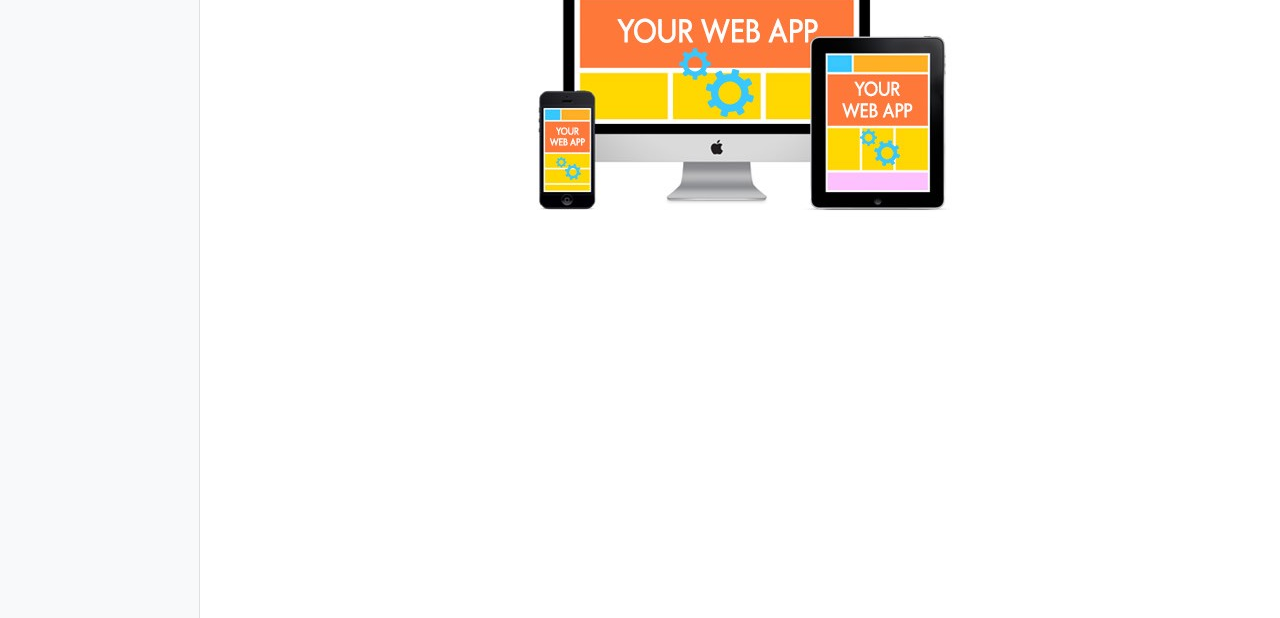
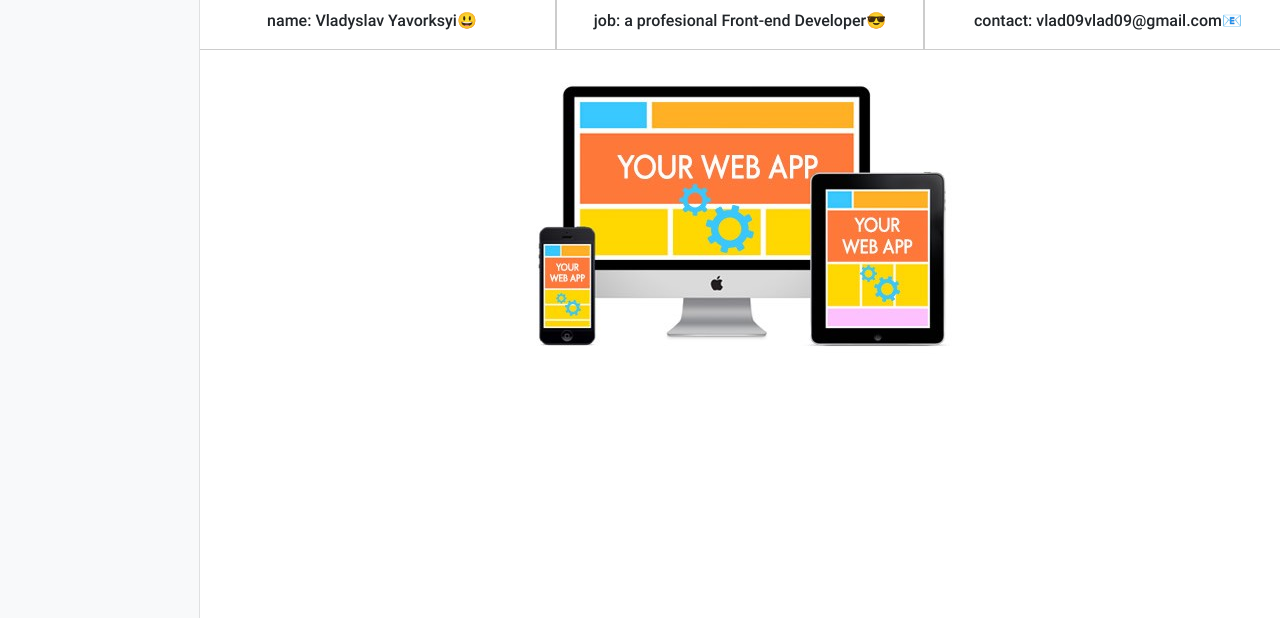
Before and after one commit to vladyslav-yavorskyi/javasctipt-constructor, a website built with webpack: page src/index.html in a window 1280 px wide. Shown: the part 182-800 px from the top of the page. Built offline with nearby package versions, Linux system fonts and the light colour scheme.

Commit message:
refresh content of site

```diff
--- a/package.json
+++ b/package.json
@@ -6,7 +6,7 @@
   "scripts": {
     "build": "webpack --mode production",
     "dev": "webpack --mode development",
-    "serve": "webpack serve --mode development --env development"
+    "serve": "webpack serve --mode development --open --env development"
   },
   "repository": {
     "type": "git",
--- a/src/model.js
+++ b/src/model.js
@@ -7,7 +7,7 @@ export const model = [
     options: {
       tag: 'h1',
       styles:
-        'background: darkred; color: #fff; text-align: center; font-weight: 600;',
+        'background: darkred; color: #fff; text-align: center; font-weight: 600; padding: 0.5rem;',
     },
   },
   {
@@ -18,6 +18,25 @@ export const model = [
     },
   },
   {
+    type: 'title',
+    value: 'About Author:',
+    options: {
+      tag: 'h2',
+      styles: 'font-weight: 500;',
+    },
+  },
+  {
+    type: 'textColumns',
+    value: [
+      'name: Vladyslav Yavorksyi😃',
+      'job: a profesional Front-end Developer😎',
+      'contact: vlad09vlad09@gmail.com📧',
+    ],
+    options: {
+      styles: 'text-align: center; padding: 1rem; border: 1px solid #ccc;',
+    },
+  },
+  {
     type: 'image',
     value: img,
     options: {
--- a/src/styles/main.css
+++ b/src/styles/main.css
@@ -1,3 +1,9 @@
+@import 'roboto.css';
+
+body {
+  font-family: 'Roboto', sans-serif;
+}
+
 #app {
   position: relative;
 }
--- /dev/null
+++ b/src/styles/roboto.css
@@ -0,0 +1,6 @@
+@font-face {
+  font-family: 'Roboto';
+  src: url('../fonts/Roboto-Medium.ttf') format('truetype'),
+    url('../fonts/Roboto-Bold.ttf') format('truetype'),
+    url('../fonts/Roboto-Regular.ttf') format('truetype');
+}
--- a/src/templates.js
+++ b/src/templates.js
@@ -7,11 +7,13 @@ function title(block) {
 }
 
 function text(block) {
-  return row(col(`<p>${block.value}</p>`), block.options.styles);
+  const { styles } = block.options;
+  return row(col(`<p style="${styles}">${block.value}</p>`));
 }
 
 function textColumns(block) {
-  let html = block.value.map((item) => col(item));
+  const { styles } = block.options;
+  let html = block.value.map((item) => col(item, styles));
 
   return row(html.join(' '));
 }
--- a/webpack.config.js
+++ b/webpack.config.js
@@ -29,6 +29,10 @@ module.exports = {
           },
         ],
       },
+      {
+        test: /\.(woff|woff2|eot|ttf|otf)$/i,
+        use: ['file-loader'],
+      },
     ],
   },
 };
```
Also changed, not shown: src/fonts/Roboto-Bold.ttf (added), src/fonts/Roboto-Medium.ttf (added), src/fonts/Roboto-Regular.ttf (added).
